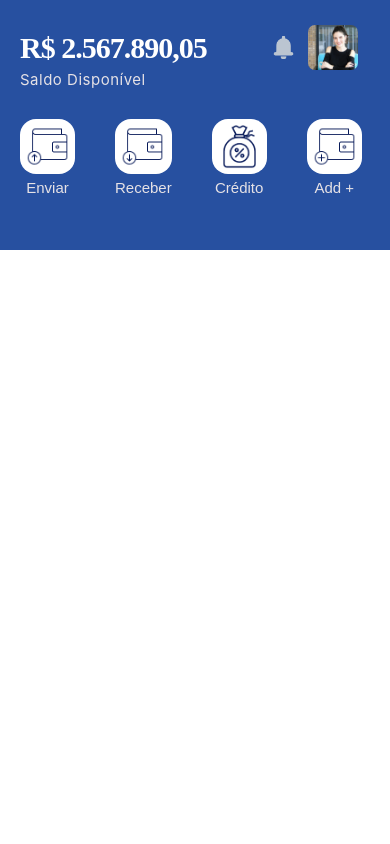
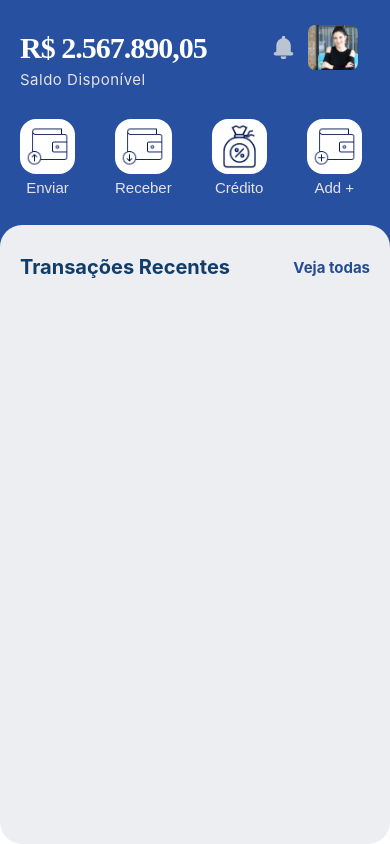
Before and after one commit to ildaneta/challenges, a React Native app in the folder financialApp/: screen / in a window 390 px wide. Built offline with nearby package versions, Linux system fonts and the light colour scheme.

Commit message:
feat:  creating and adding new components

```diff
--- a/financialApp/src/components/Main/index.js
+++ b/financialApp/src/components/Main/index.js
@@ -1,10 +1,16 @@
 import React from 'react';
-import {View, Text} from 'react-native';
 
-import {Container} from './styles';
+import {Container, ContainerTransactionsText, TransactionsText} from './styles';
 
 function Main() {
-  return <Container />;
+  return (
+    <Container>
+      <ContainerTransactionsText>
+        <TransactionsText extraBold>Transações Recentes</TransactionsText>
+        <TransactionsText>Veja todas</TransactionsText>
+      </ContainerTransactionsText>
+    </Container>
+  );
 }
 
 export default Main;
--- a/financialApp/src/components/Main/styles.js
+++ b/financialApp/src/components/Main/styles.js
@@ -1,6 +1,21 @@
 import styled from 'styled-components/native';
 
 export const Container = styled.View`
-  /* background-color: #bb7493; */
+  background-color: #eceef2;
+  border-radius: 22px;
+  margin-top: -25px;
   flex: 1;
 `;
+
+export const ContainerTransactionsText = styled.View`
+  flex-direction: row;
+  align-items: center;
+  justify-content: space-between;
+  margin: 30px 20px 20px 20px;
+`;
+
+export const TransactionsText = styled.Text`
+  font-size: ${(props) => (props.extraBold ? '20px' : '15px')};
+  color: ${(props) => (props.extraBold ? '#123D6A' : '#254C92')};
+  font-weight: bold;
+`;
```
